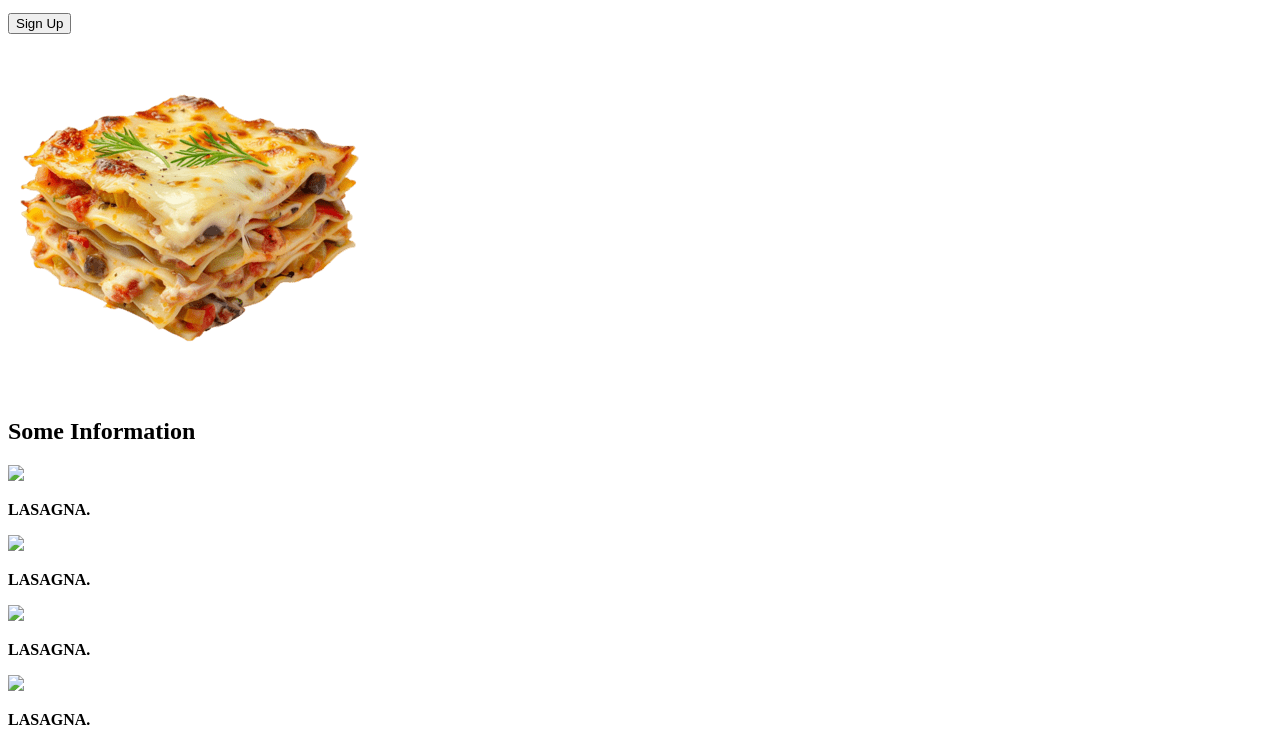
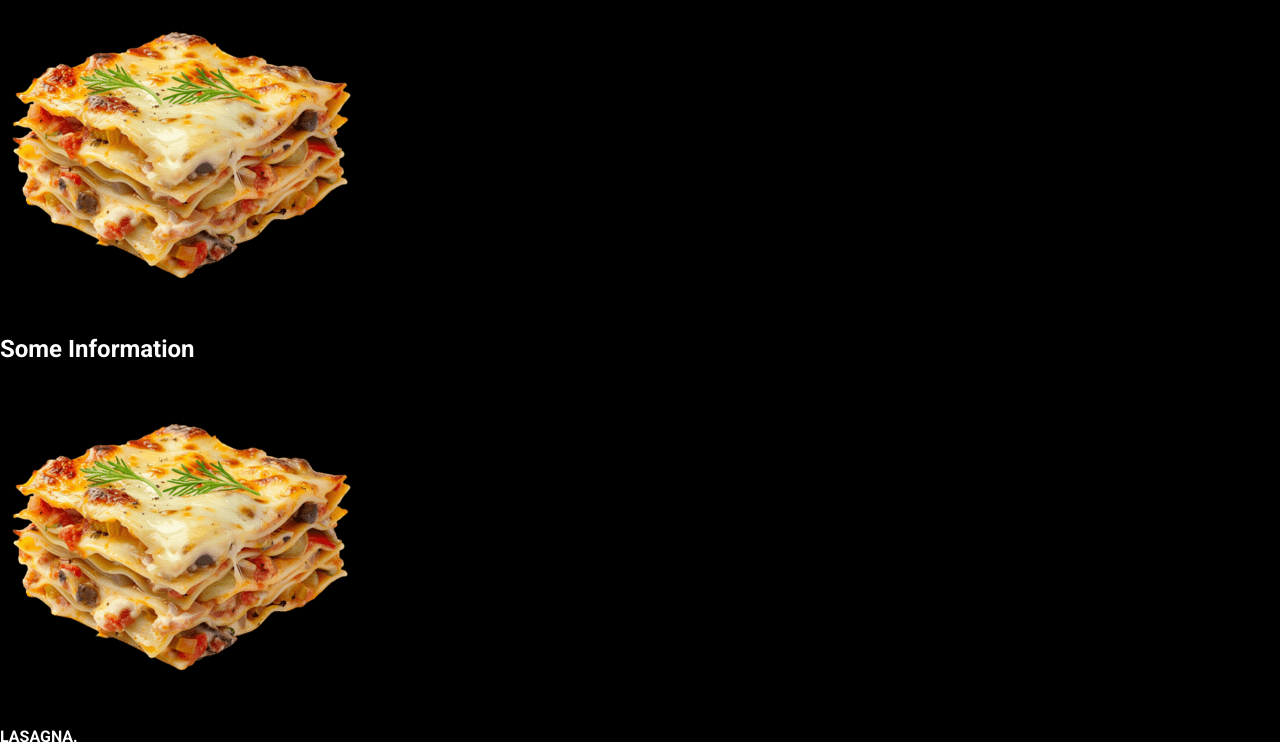
Before and after one commit to EthanJunchengTian/test_site, a plain HTML site: page index.html in a window 1280 px wide. Shown: the part 163-905 px from the top of the page. Drawn offline with Linux system fonts and the light colour scheme.

Commit message:
css shit

```diff
--- a/index.html
+++ b/index.html
@@ -4,7 +4,7 @@
     <meta charset="UTF-8">
     <meta name="viewport" content="width=device-width, initial-scale=1.0">
     <title>Test Site</title>
-    <link rel="stylesheet" href="style.css">
+    <link rel="stylesheet" href="styles.css">
     <link rel="icon" type="image/x-icon" href="images/lasagna.png">
 </head>
 
@@ -30,7 +30,7 @@
 
         <div class="info_card">
             <div class="info_image">
-                <img src="lasagna.png">
+                <img src="images/lasagna.png">
             </div>
             <div class="small_text">
                 <p><strong>LASAGNA.</strong></p>
@@ -39,7 +39,7 @@
 
         <div class="info_card">
             <div class="info_image">
-                <img src="lasagna.png">
+                <img src="images/lasagna.png">
             </div>
             <div class="small_text">
                 <p><strong>LASAGNA.</strong></p>
@@ -48,7 +48,7 @@
 
         <div class="info_card">
             <div class="info_image">
-                <img src="lasagna.png">
+                <img src="images/lasagna.png">
             </div>
             <div class="small_text">
                 <p><strong>LASAGNA.</strong></p>
@@ -57,7 +57,7 @@
 
         <div class="info_card">
             <div class="info_image">
-                <img src="lasagna.png">
+                <img src="images/lasagna.png">
             </div>
             <div class="small_text">
                 <p><strong>LASAGNA.</strong></p>
--- /dev/null
+++ b/styles.css
@@ -0,0 +1,20 @@
+@import url("https://fonts.googleapis.com/css2?family=Roboto:ital,wght@0,100..900;1,100..900&display=swap");
+
+* {
+    margin: 0;
+    padding: 0;
+    box-sizing: border-box;
+}
+
+html {
+    scroll-behavior: smooth;
+}
+
+body {
+    display: flex;
+    flex-direction: column;
+    font-family: "Roboto";
+    min-height: 100vh;
+    background-color: #000000;
+    color: #ffffff;
+}
```
